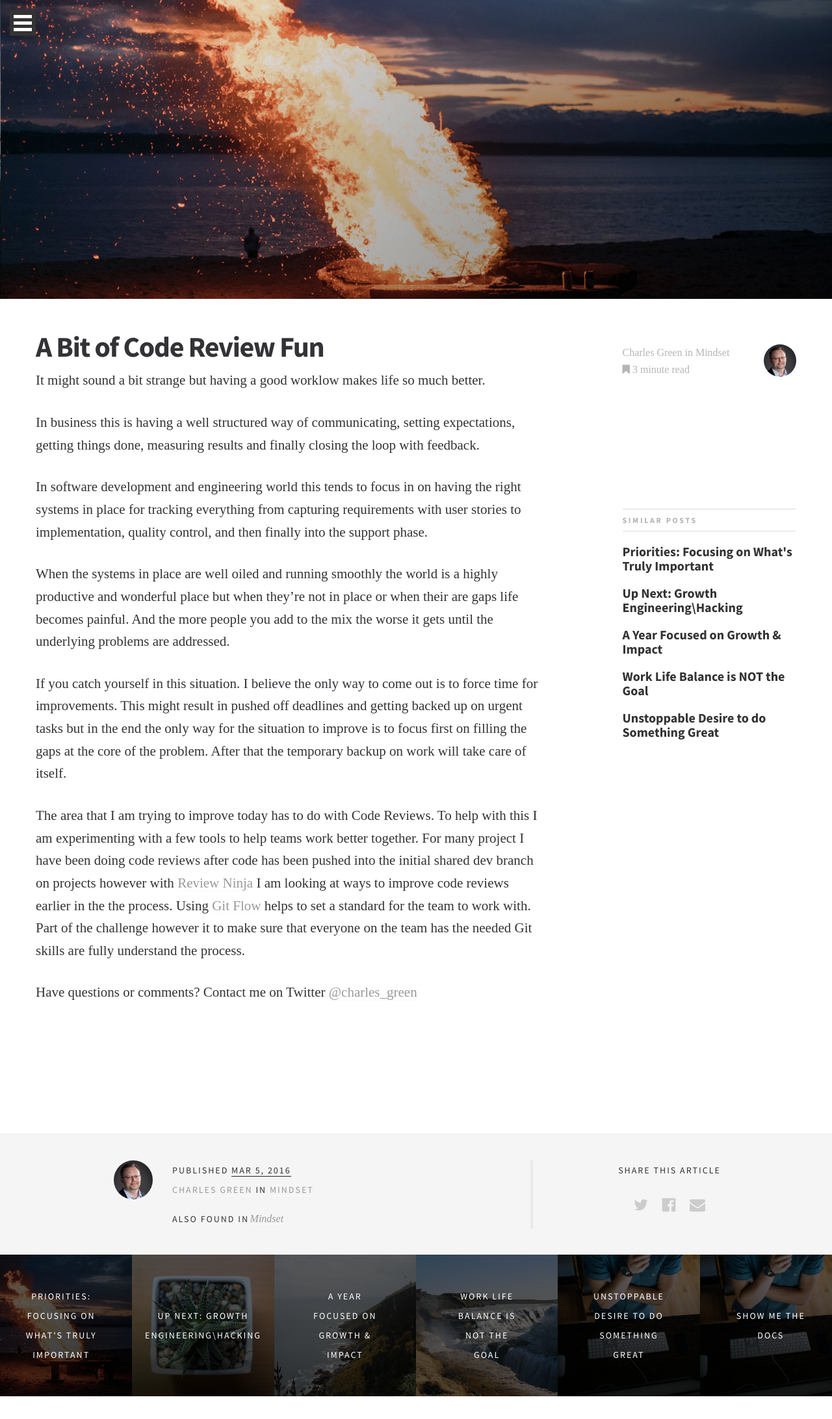
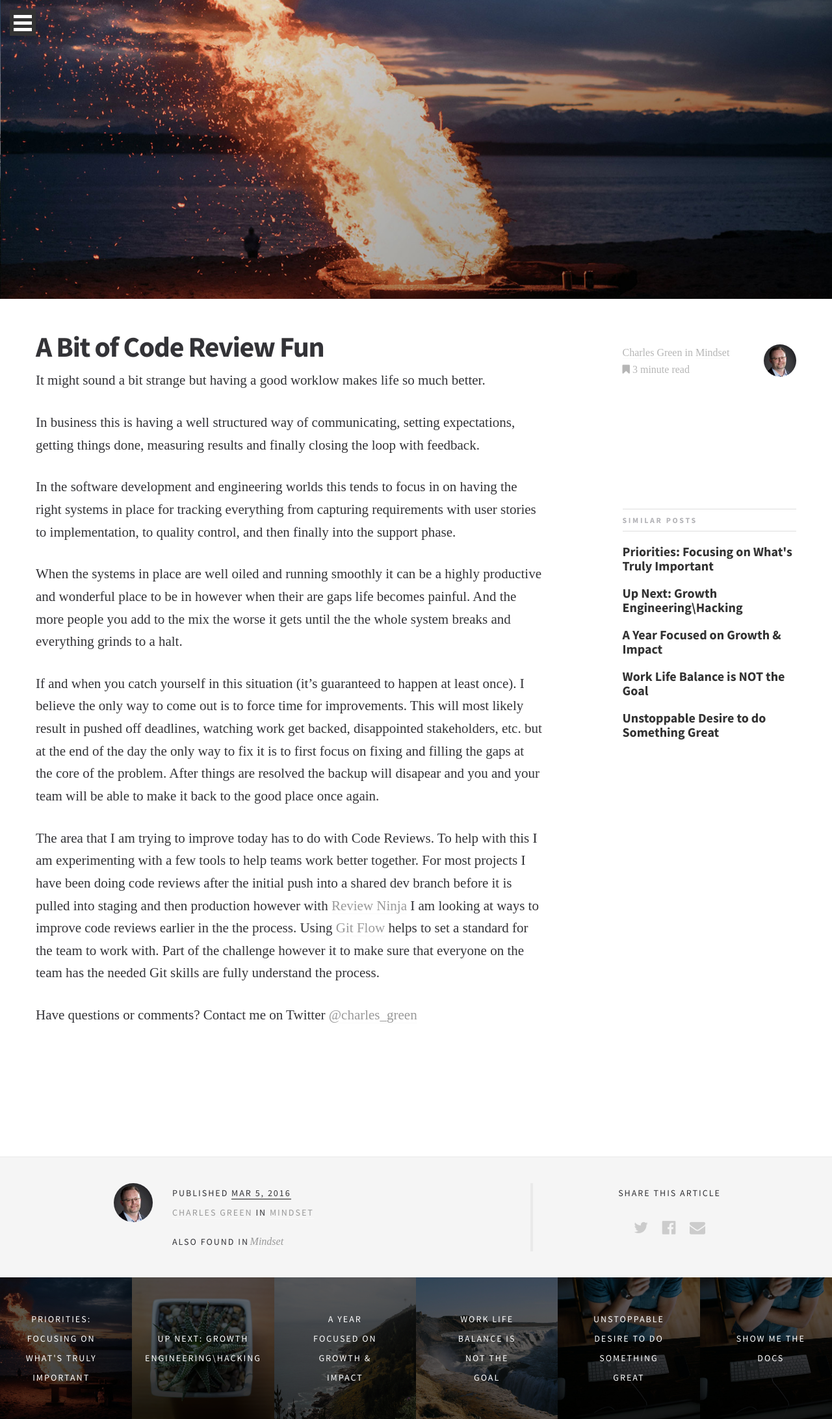
Before and after one commit to metizror/charlesgreen.github.io, a Jekyll site: the page built from _posts/2016-03-05-a-bit-code-review-fun.md, in a window 1280 px wide. Shown: the whole page at 65% size. Built offline with Jekyll 4.4.1, drawn with Linux system fonts in a browser that asks for light colours; some web fonts are replaced.

Commit message:
NOTICKET: Edit post

```diff
--- a/_posts/2016-03-05-a-bit-code-review-fun.md
+++ b/_posts/2016-03-05-a-bit-code-review-fun.md
@@ -18,12 +18,12 @@ It might sound a bit strange but having a good worklow makes life so much better
 
 In business this is having a well structured way of communicating, setting expectations, getting things done, measuring results and finally closing the loop with feedback.
 
-In software development and engineering world this tends to focus in on having the right systems in place for tracking everything from capturing requirements with user stories to implementation, quality control, and then finally into the support phase.
+In the software development and engineering worlds this tends to focus in on having the right systems in place for tracking everything from capturing requirements with user stories to implementation, to quality control, and then finally into the support phase.
 
-When the systems in place are well oiled and running smoothly the world is a highly productive and wonderful place but when they're not in place or when their are gaps life becomes painful. And the more people you add to the mix the worse it gets until the underlying problems are addressed.
+When the systems in place are well oiled and running smoothly it can be a highly productive and wonderful place to be in however when their are gaps life becomes painful. And the more people you add to the mix the worse it gets until the the whole system breaks and everything grinds to a halt.
 
-If you catch yourself in this situation. I believe the only way to come out is to force time for improvements. This might result in pushed off deadlines and getting backed up on urgent tasks but in the end the only way for the situation to improve is to focus first on filling the gaps at the core of the problem. After that the temporary backup on work will take care of itself.
+If and when you catch yourself in this situation (it's guaranteed to happen at least once). I believe the only way to come out is to force time for improvements. This will most likely result in pushed off deadlines, watching work get backed, disappointed stakeholders, etc. but at the end of the day the only way to fix it is to first focus on fixing and filling the gaps at the core of the problem. After things are resolved the backup will disapear and you and your team will be able to make it back to the good place once again.
 
-The area that I am trying to improve today has to do with Code Reviews. To help with this I am experimenting with a few tools to help teams work better together. For many project I have been doing code reviews after code has been pushed into the initial shared dev branch on projects however with [Review Ninja](https://app.review.ninja) I am looking at ways to improve code reviews earlier in the the process. Using [Git Flow](https://guides.github.com/introduction/flow/) helps to set a standard for the team to work with. Part of the challenge however it to make sure that everyone on the team has the needed Git skills are fully understand the process.
+The area that I am trying to improve today has to do with Code Reviews. To help with this I am experimenting with a few tools to help teams work better together. For most projects I have been doing code reviews after the initial push into a shared dev branch before it is pulled into staging and then production however with [Review Ninja](https://app.review.ninja) I am looking at ways to improve code reviews earlier in the the process. Using [Git Flow](https://guides.github.com/introduction/flow/) helps to set a standard for the team to work with. Part of the challenge however it to make sure that everyone on the team has the needed Git skills are fully understand the process.
 
 Have questions or comments? Contact me on Twitter [@charles_green](https://twitter.com/charles_green)
```
